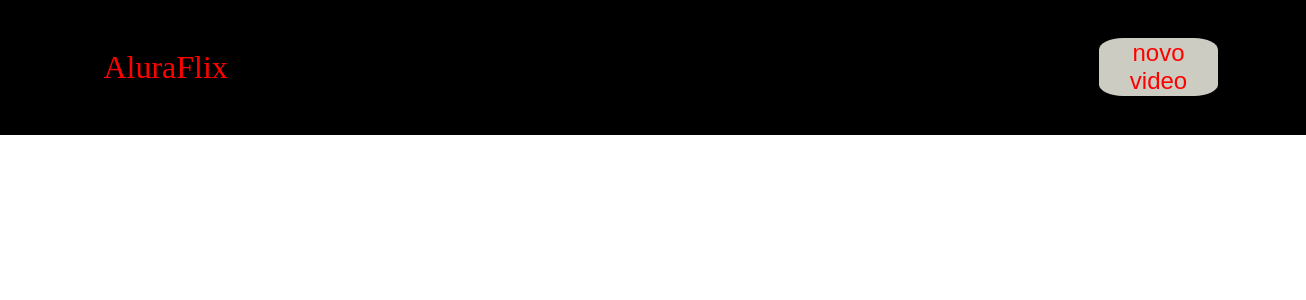
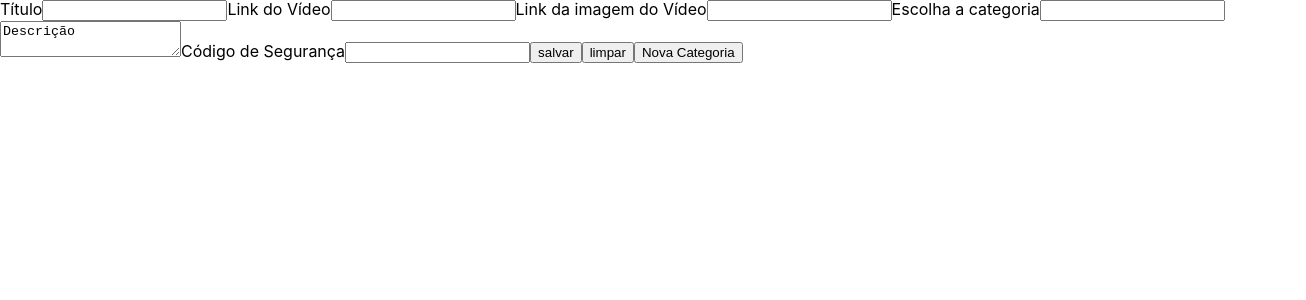
Before and after one commit to eldesonnascimento/desafio_aluraflix, a React (Create React App) app: page /novovideo in a window 1280 px wide. Shown: the top 300 px of the page, 1306 px wide, since content can reach past the window. Built offline with nearby package versions, Linux system fonts and the light colour scheme.

Commit message:
usando o react router dom

```diff
--- a/package.json
+++ b/package.json
@@ -8,6 +8,7 @@
     "@testing-library/user-event": "^13.5.0",
     "react": "^18.2.0",
     "react-dom": "^18.2.0",
+    "react-router-dom": "^6.11.2",
     "react-scripts": "5.0.1",
     "styled-components": "^6.0.0-rc.1",
     "styled-reset": "^4.4.7",
--- a/src/App.js
+++ b/src/App.js
@@ -1,15 +1,34 @@
+import Footer from "./Components/Footer";
 import Header from "./Components/Header";
-import {GlobalStyle} from "./styles"
+import { GlobalStyle } from "./styles";
+import Inicio from "./Páginas/Inicio";
+import NovoVideo from "./Páginas/NovoVideo";
+import { createRoot } from "react-dom/client";
+import {
+  createBrowserRouter,
+  RouterProvider,
+  Route,
+  BrowserRouter,
+  Routes,
+} from "react-router-dom";
+import NovaCategoria from "./Páginas/NovaCategoria";
 
 function App() {
   return (
     <div className="App">
       <>
-      <GlobalStyle/>
+        <BrowserRouter>
+          <Routes>
+            <Route path="/" element={<Inicio />} />
+            <Route path="/novovideo" element={<NovoVideo />} />
+            <Route path="/novacategoria" element={<NovaCategoria />} />
+            <Route path="*" element={<div>Página não Encontrada</div>} />
+          </Routes>
+        </BrowserRouter>
+      </>
+      {/* <GlobalStyle/>
       <Header/>
-
-      </>
-
+      <Footer/> */}
     </div>
   );
 }
--- a/src/Components/Cadastro/CadastroVideo/index.jsx
+++ b/src/Components/Cadastro/CadastroVideo/index.jsx
@@ -0,0 +1,6 @@
+import React from "react";
+
+function NovoVideo(){
+  return()
+}
+export default NovoVideo;
--- a/src/Components/Footer/index.jsx
+++ b/src/Components/Footer/index.jsx
@@ -0,0 +1,12 @@
+import React from "react";
+import {Rodape, Paragrafo} from "../../styles";
+function Footer(){
+  return(
+    <>
+     <Rodape>
+      <Paragrafo>AluraFlix</Paragrafo>
+     </Rodape>
+    </>
+  )
+}
+export default Footer;
--- /dev/null
+++ b/src/Páginas/Inicio/index.jsx
@@ -0,0 +1,12 @@
+import Footer from "../../Components/Footer";
+import Header from "../../Components/Header";
+
+export default function Inicio(){
+  return(
+    <>
+      <Header/>
+      <Footer/>
+    </>
+
+  )
+}
--- /dev/null
+++ b/src/Páginas/NovaCategoria/index.jsx
@@ -0,0 +1,17 @@
+export default function NovaCategoria(){
+  return(
+    <>
+    <label>Nome</label>
+    <input></input>
+
+    <label>descrição</label>
+    <textarea></textarea>
+
+    <input type="color"/>
+    <label>Código de Segurança</label>
+    <button>Salvar</button>
+    <button>Limpar</button>
+
+    </>
+  )
+}
--- /dev/null
+++ b/src/Páginas/NovoVideo/index.jsx
@@ -0,0 +1,20 @@
+export default function NovoVideo(){
+  return(
+    <form>
+      <label>Título</label>
+      <input></input>
+      <label>Link do Vídeo</label>
+      <input></input>
+      <label>Link da imagem do Vídeo</label>
+      <input></input>
+      <label>Escolha a categoria</label>
+      <input></input>
+      <textarea>Descrição</textarea>
+      <label>Código de Segurança</label>
+      <input></input>
+      <button>salvar</button>
+      <button>limpar</button>
+      <button>Nova Categoria</button>
+    </form>
+  )
+}
--- a/src/styles.js
+++ b/src/styles.js
@@ -10,15 +10,15 @@ export const GlobalStyle = createGlobalStyle`
 `;
 
 export const Botao = styled.button`
-background-color: #ccccc2;
-color: red;
-border-style:none;
+background-color: transparent;
+color: white;
+border-style:solid white;
 border-radius: 20%;
 font-size:150%;
 margin-right:7%;
 
 `;
-export const Logo = styled.p`
+export const Logo = styled.h2`
 padding-left:20%;
 font-size:200%;
 color:red;
@@ -44,3 +44,14 @@ justify-content:center;
   gap:30%;
 }
 `;
+export const Rodape = styled.div`
+  background-color:black;
+  border-top: 1px solid red;
+  width:101%;
+`;
+export const Paragrafo = styled.h2`
+text-align:center;
+color: red;
+font-size:300%
+
+`;
```
Also changed, not shown: src/Components/Cadastro/CadastroCategoria/index.jsx (+11 -0 lines), src/Components/CampoTexto/index.jsx (+11 -0 lines), 1 other file (tests, documents, lock files or other folders).
